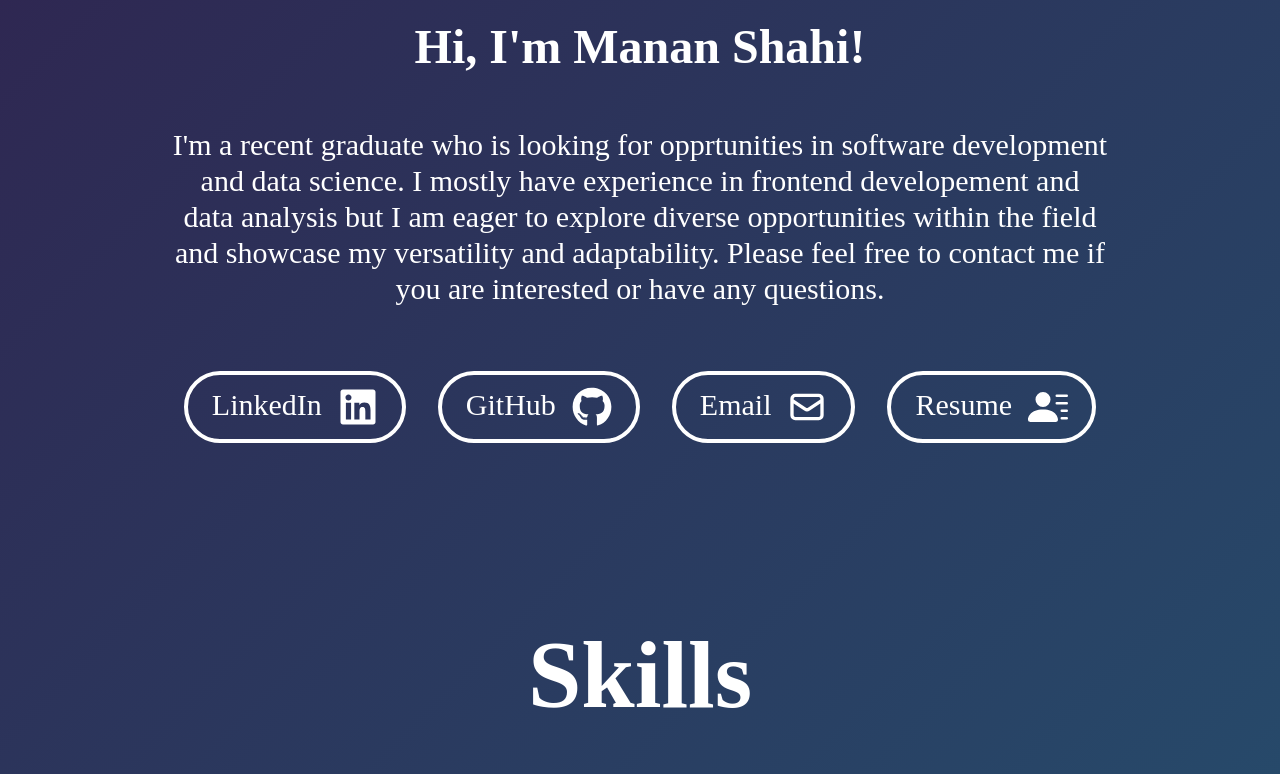
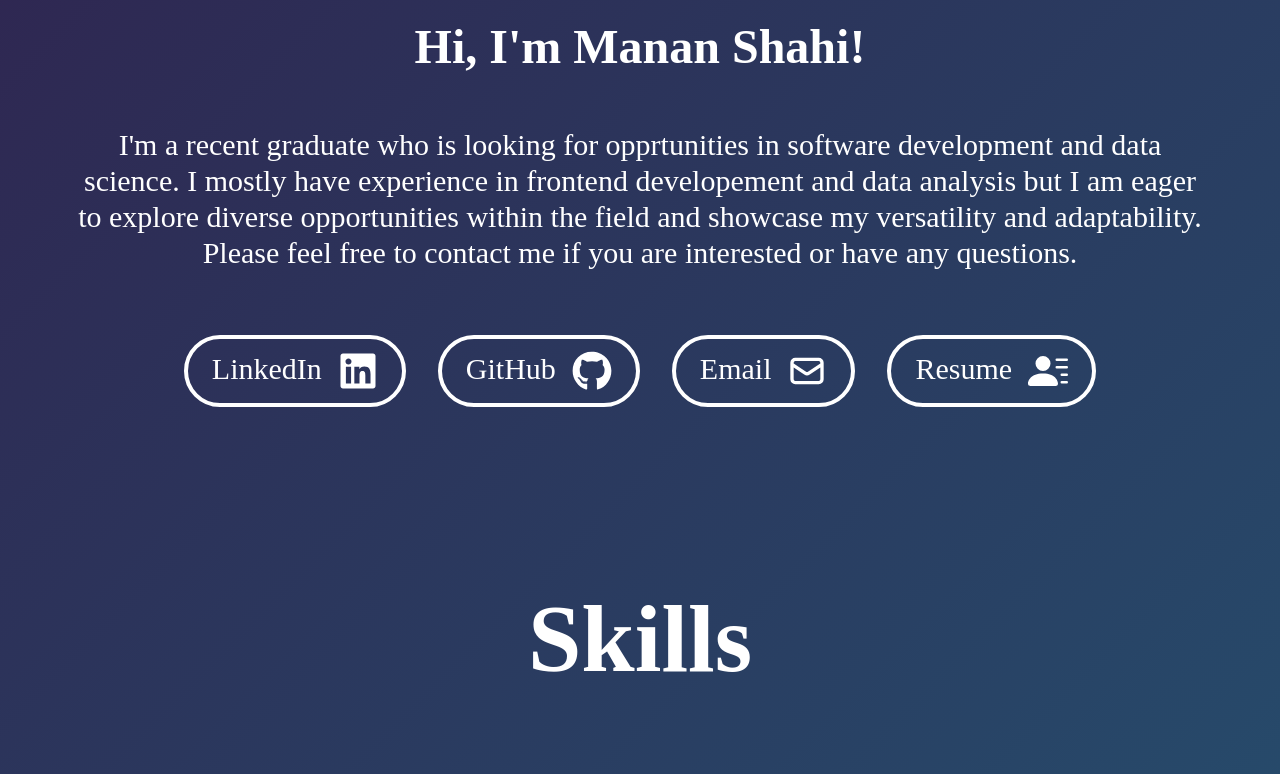
Before and after one commit to mshahi23/Manan-Portfolio, a React (Create React App) app: page / in a window 1280 px wide. Shown: the part 833-1607 px from the top of the page. Built offline with nearby package versions, Linux system fonts and the light colour scheme.

Commit message:
Flex Wrap Test

```diff
--- a/src/components/Home.jsx
+++ b/src/components/Home.jsx
@@ -10,7 +10,7 @@
   return (
     <div name='home' className='w-full h-full bg-anim pt-24 md:pt-40'>
 
-        <div className='max-w-[1000px] mx-auto px-8 flex flex-col justify-center items-center w-full h-full'>
+        <div className='max-w-[1200px] mx-auto px-8 flex flex-col justify-center items-center w-full h-full'>
 
           <h1 className= 'text-7xl md:text-8xl font-bold text-white text-center mt-10 -mb-16 sm:-mb-28 md:-mb-36 lg:-mb-42'>About</h1>
 
@@ -25,7 +25,7 @@
             in frontend developement and data analysis but I am eager to explore diverse opportunities within the field and showcase my versatility and adaptability. Please feel free to contact me if you are interested or have any questions.
           </p>
 
-          <ul className='flex justify-center mt-10'>
+          <ul className='flex flex-wrap justify-center mt-10 items-center'>
             <li className='px-1.5 sm:px-4'>
               <button className='border-white border-4 px-4 py-2 sm:px-6 sm:py-3 my-2 items-center rounded-full hover:bg-pink-600 hover:border-pink-600'>
                 <a className='flex lg:space-x-4 text-white' target="_blank" href="https://www.linkedin.com/in/manan-shahi/">
```
Also changed, not shown: public/MKRM.jpg (added).
